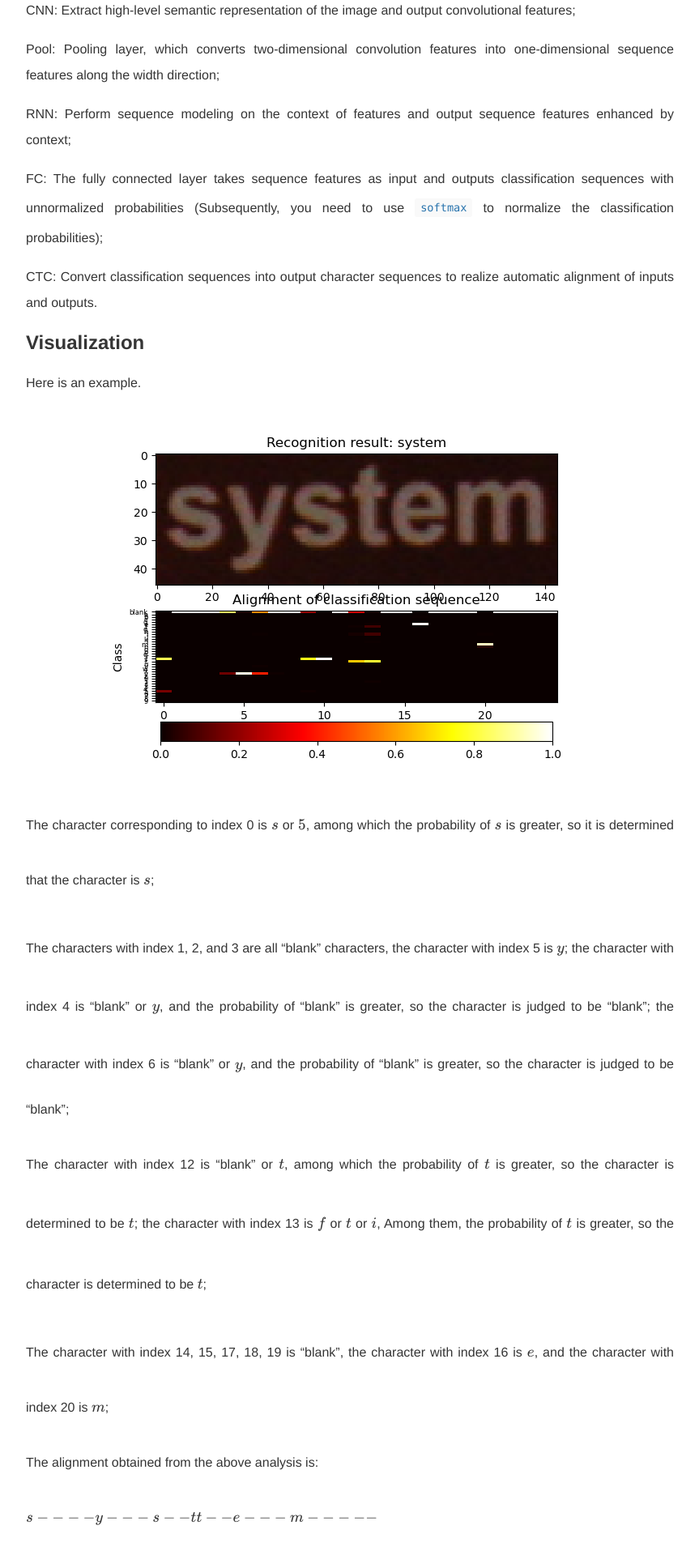
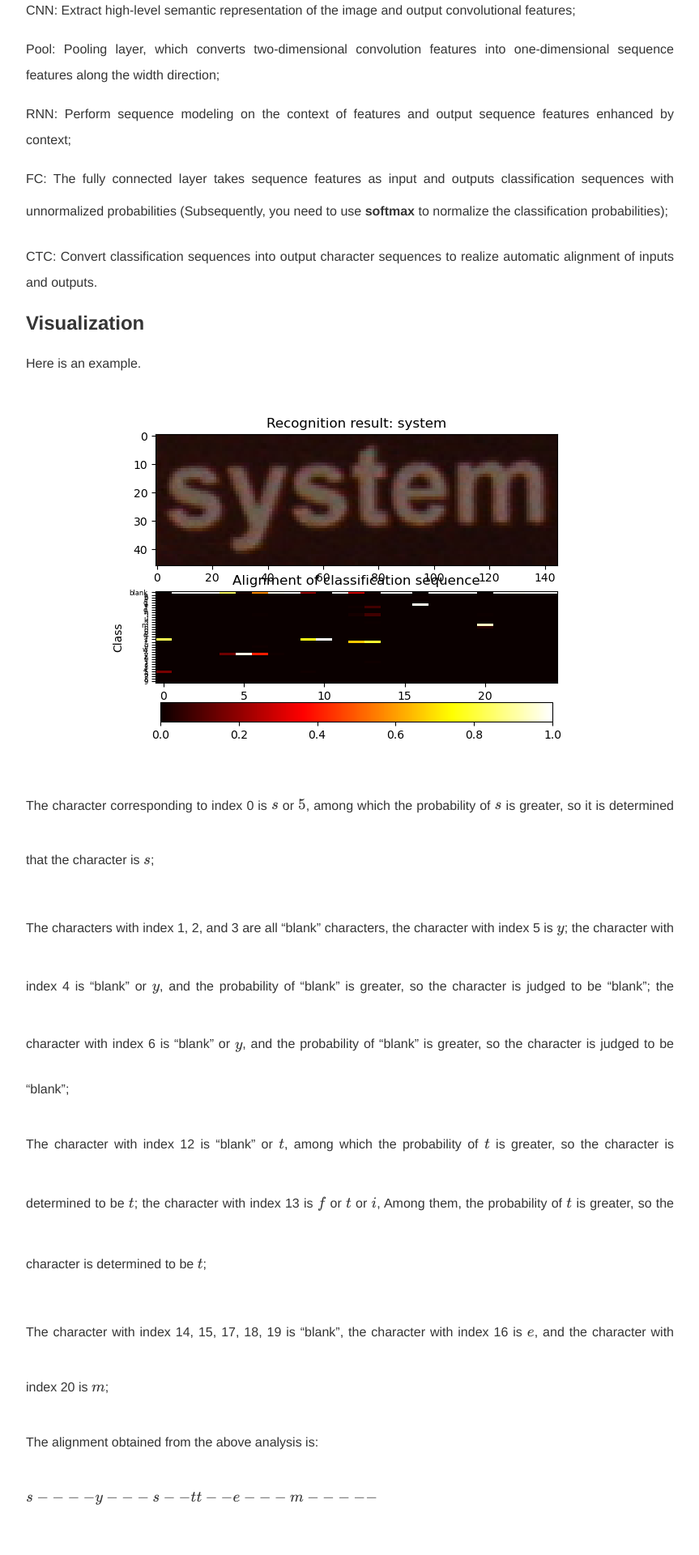
Before and after one commit to kssim/ap, a Jekyll site: the page built from _posts/2021-05-09-Detection.md, in a window 1280 px wide. Shown: the part 2006-3926 px from the top of the page at 81% size, without its empty margins (208-1071 px from the left). Built offline with Jekyll 4.4.1, drawn with Linux system fonts in a browser that asks for light colours; formulas are drawn with MathJax 3.

```diff
--- a/_posts/2021-05-09-Detection.md
+++ b/_posts/2021-05-09-Detection.md
@@ -44,7 +44,7 @@ Pool: Pooling layer, which converts two-dimensional convolution features into on
 
 RNN: Perform sequence modeling on the context of features and output sequence features enhanced by context;
 
-FC: The fully connected layer takes sequence features as input and outputs classification sequences with unnormalized probabilities (Subsequently, you need to use `softmax` to normalize the classification probabilities);
+FC: The fully connected layer takes sequence features as input and outputs classification sequences with unnormalized probabilities (Subsequently, you need to use **softmax** to normalize the classification probabilities);
 
 CTC: Convert classification sequences into output character sequences to realize automatic alignment of inputs and outputs.
 
```
